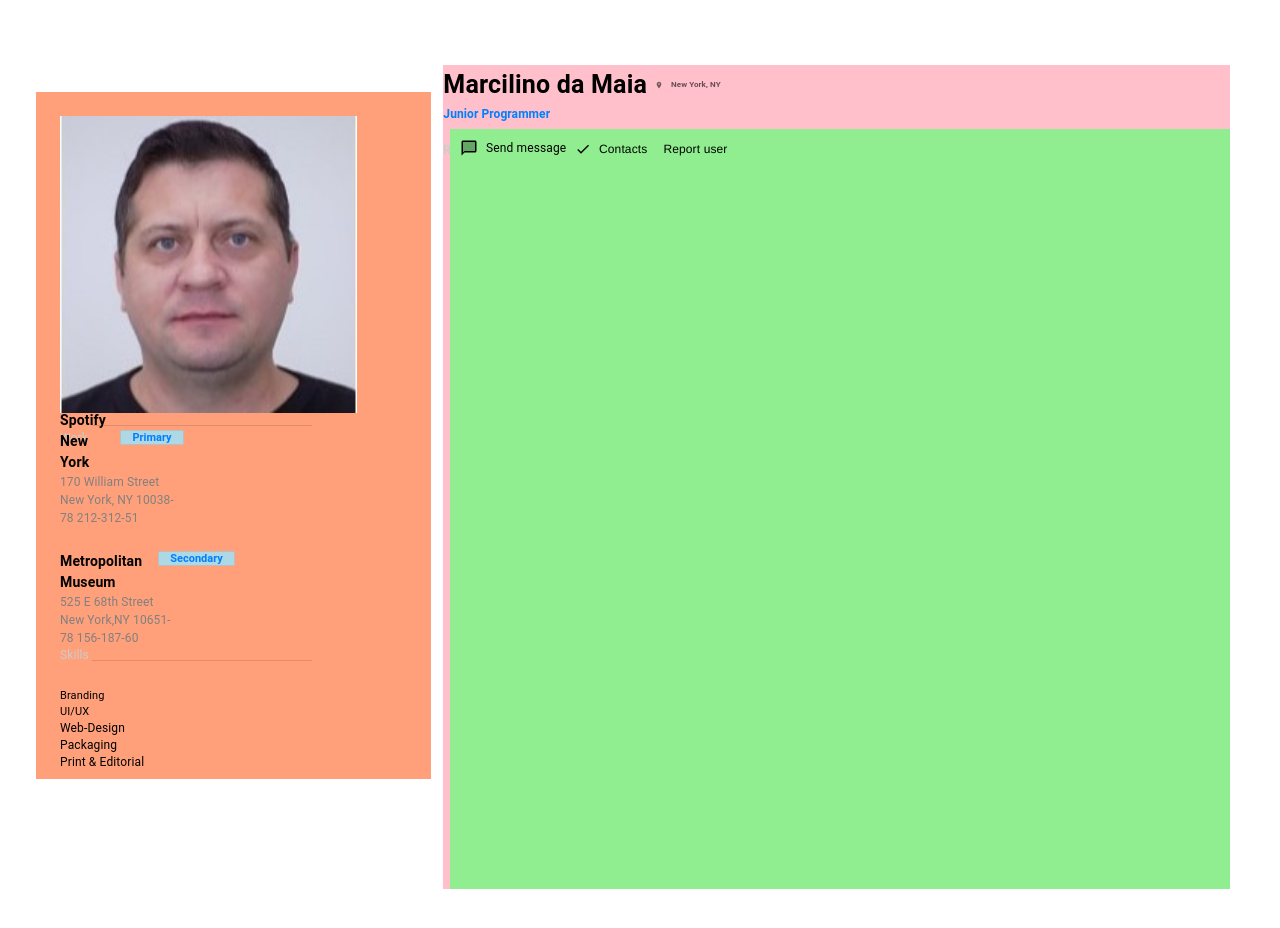
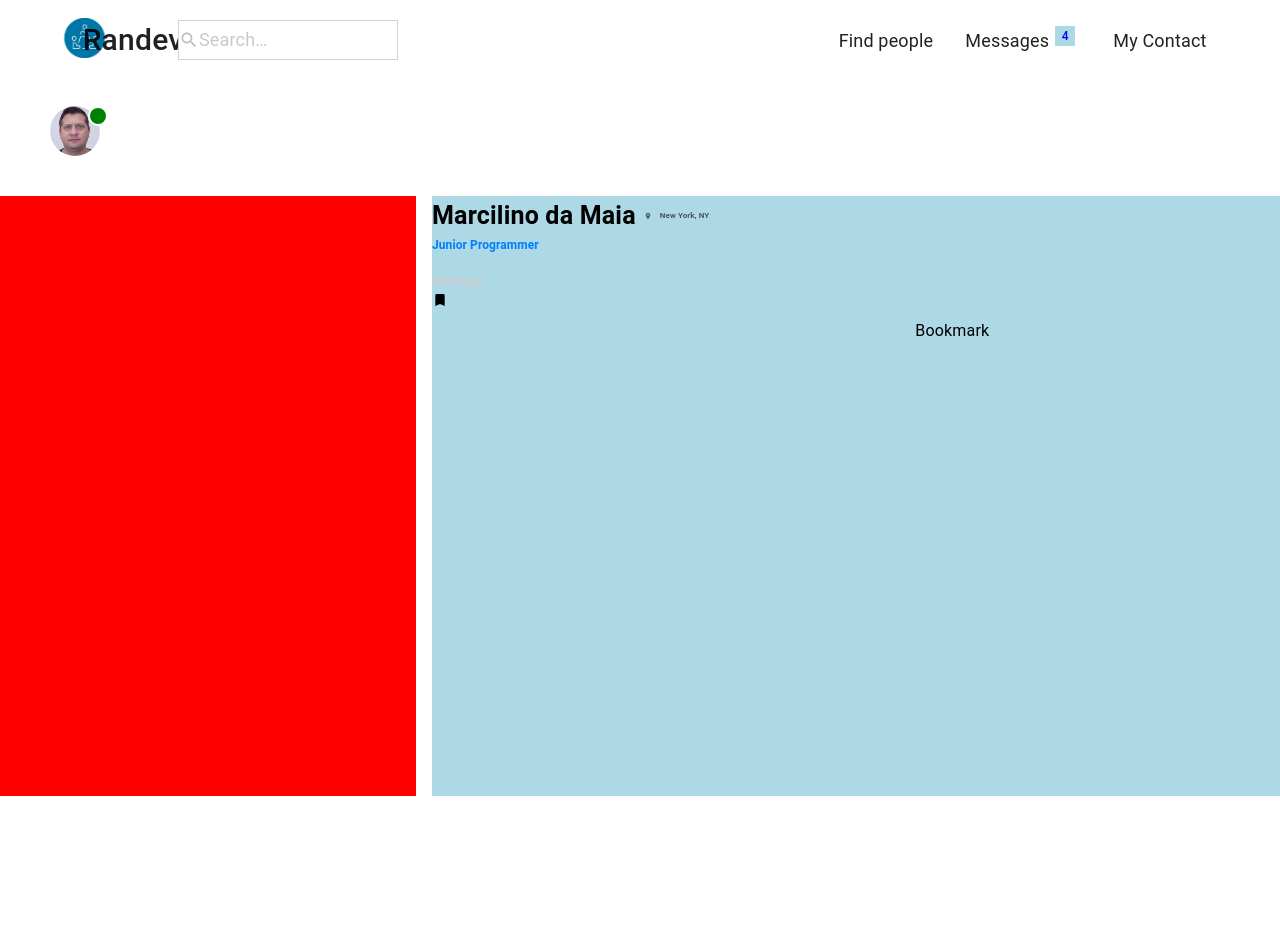
Before and after one commit to marclnomaia/RANDEVOU, a React (Create React App) app in the folder rand-app/: page / in a window 1280 px wide. Shown: the top 928 px of the page. After the commit the page ends 800 px from the top, so only its background shows below. Built offline with nearby package versions, Linux system fonts and the light colour scheme.

Commit message:
3.1 grid commit

```diff
--- a/rand-app/src/App.tsx
+++ b/rand-app/src/App.tsx
@@ -3,12 +3,15 @@
 
 //import { Grid } from '@mui/material';
 import './App.css';
-//import RandNavBar from './components/NavBar/RandNavBar';
+import RandNavBar from './components/NavBar/RandNavBar';
 import RandProfile from './components/Profile/RandProfile';
 //import RandRating from './components/Sidebar/RandRating';
 import RandTaskBar from './components/Taskbar/RandTaskBar';
 //import { blue } from '@mui/material/colors';
 import RandInfo from './components/Personal_Info/RandInfo';
+//import { GridTest1 } from './components/GridEx/GridTest1';
+//import { GridScratch } from './components/GridEx/GridScratch';
+import { Box, Grid } from '@mui/material';
 //import { RandInfo } from './components/Personal_Info/RandInfo';
 
 
@@ -17,7 +20,7 @@ import RandInfo from './components/Personal_Info/RandInfo';
 //import TaskBar from './components/GridEx/TaskBar';
 //import Profile from './components/GridEx/profile';
 //import RandNav from './components/GridEx/RandNav';
-//import { GridTest1 } from './components/GridTest1';
+
 //import { GridScratch } from './components/GridEx/GridScratch';
 
 function App() {
@@ -50,12 +53,56 @@ function App() {
         <Grid item xs={12} sm={6} md={8} lg={8}>
           <RandTaskBar />
         </Grid>
-      </Grid>*/}
+      </Grid>
 
 
       <RandProfile />
 
       <RandTaskBar />
+
+      <RandInfo />
+*/}
+
+
+      <Grid container spacing={2}>
+        <Grid item xs={12} sm={3} md={12}>
+          <Box
+            sx={{
+              bgcolor: 'green',
+              overflow: 'auto',
+              width: '100%',
+              height: { xs: '25vh', md: '22.5vh' }
+            }}
+          >
+            <RandNavBar />
+          </Box>
+        </Grid>
+        <Grid item xs={12} sm={9} md={4}>
+          <Grid container spacing={2}>
+            <Grid item xs={12}>
+              <Box sx={{
+                bgcolor: 'red',
+                width: '100%',
+                height: { xs: '25vh', md: '75vh' }
+              }} > </Box>
+            </Grid>
+          </Grid>
+        </Grid>
+        <Grid item xs={12} sm={9} md={8}>
+          <Grid container spacing={2}>
+            <Grid item xs={12}>
+              <Box sx={{
+                bgcolor: 'lightBlue',
+                width: '100%',
+                height: { xs: '25vh', md: '75vh' }
+              }} > <RandInfo /></Box>
+            </Grid>
+          </Grid>
+        </Grid>
+      </Grid>
+
+
+
 
     </div >
 
--- a/rand-app/src/components/NavBar/RandNavBar.tsx
+++ b/rand-app/src/components/NavBar/RandNavBar.tsx
@@ -84,7 +84,16 @@ const RandNavBar: React.FC = () => {
   );
 
   return (
-    <div>
+    <div
+      style={{ padding: '0px' }}>
+      <Grid container spacing={0} display="flex" justifyContent="start-end">
+        <Grid item xs={12} sm={3} md={12}>
+          <Box sx={{
+            bgcolor: 'lightBlue',
+            width: '100%',
+
+            height: { xs: '25vh', md: '40vh' }
+          }}>
             <AppBar position="static" color="default" sx={{ backgroundColor: 'white', boxShadow: 'none' }}>
               <Toolbar>
                 <Grid container alignItems="center">
@@ -233,6 +242,9 @@ const RandNavBar: React.FC = () => {
             </AppBar>
             {renderMenu}
             {renderMobileMenu}
+          </Box>
+        </Grid>
+      </Grid>
     </div>
   );
 };
--- a/rand-app/src/components/Personal_Info/RandInfo.tsx
+++ b/rand-app/src/components/Personal_Info/RandInfo.tsx
@@ -1,25 +1,19 @@
 import React from 'react';
 import LocationOnIcon from '@mui/icons-material/LocationOn';
 import BookmarkIcon from '@mui/icons-material/Bookmark';
-import { Typography, Grid, ListItemIcon } from '@mui/material';
+import { Typography, Grid, ListItemIcon, Box } from '@mui/material';
 
 const RandInfo: React.FC = () => {
   return (
-    <div style={{ padding: '50px' }}>
-      <Grid xs={12} lg={12} item container spacing={0} justifyContent="right" wrap="wrap"> {/* Adicionado wrap="wrap" */}
+    <div style={{ padding: '0px' }}>
+      <Grid container spacing={0} display="flex" justifyContent="start-end">
+        <Grid item xs={12} sm={3} md={8}>
+          <Box sx={{
+            bgcolor: 'lightBlue',
+            width: '100%',
 
-        <Grid item xs={12} sm={6} md={6} lg={8}
-          sx={{
-            display: 'flex',
-            flexDirection: 'column',
-            justifyContent: 'flex-start',
-            alignItems: 'flex-start',
-            width: '100%',
-            mt: -115,
-            backgroundColor: 'pink'
-
-          }}
-        >
+            height: { xs: '25vh', md: '75vh' }
+          }}>
             <div style={{ display: 'flex', alignItems: 'center' }}>
               <Typography variant="h6" component="div" sx={{ fontWeight: 'bold', fontSize: 25 }}>
                 Marcilino da Maia
@@ -58,20 +52,10 @@ const RandInfo: React.FC = () => {
             >
               Rankings
             </Typography>
-        </Grid>
+
 
             {/* Bookmark */}
-        <Grid item xs={12} sm={6} md={6} lg={8}
-          sx={{
-            display: 'flex',
-            flexDirection: 'row',
-            alignItems: 'center',
-            justifyContent: 'flex-end',
-            color: 'lightgray',
-            ml: 55,
-            mt: -23
-          }}
-        >
+
             <BookmarkIcon
               sx={{
                 fontSize: 16
@@ -87,8 +71,11 @@ const RandInfo: React.FC = () => {
             >
               Bookmark
             </Typography>
+          </Box>
         </Grid>
       </Grid>
+
+
 
     </div >
   );
--- a/rand-app/src/components/Profile/RandProfile.tsx
+++ b/rand-app/src/components/Profile/RandProfile.tsx
@@ -10,7 +10,7 @@ import imageSrc from '../images/main_picture.jpg';
 const RandProfile: React.FC = () => {
 
   return (
-    <div style={{ padding: '60px' }}>
+    <div style={{ padding: '0' }}>
       <Grid xs={12} lg={12} item container spacing={3} justifyContent="left"
         flexDirection="column" alignItems="flex-start" >
         <Grid item xs={12} sm={6} md={6} lg={4}
```
Also changed, not shown: rand-app/src/components/GridEx/GridTest1.tsx (+11 -6 lines). Lines whose indentation alone changed are shown as unchanged.
